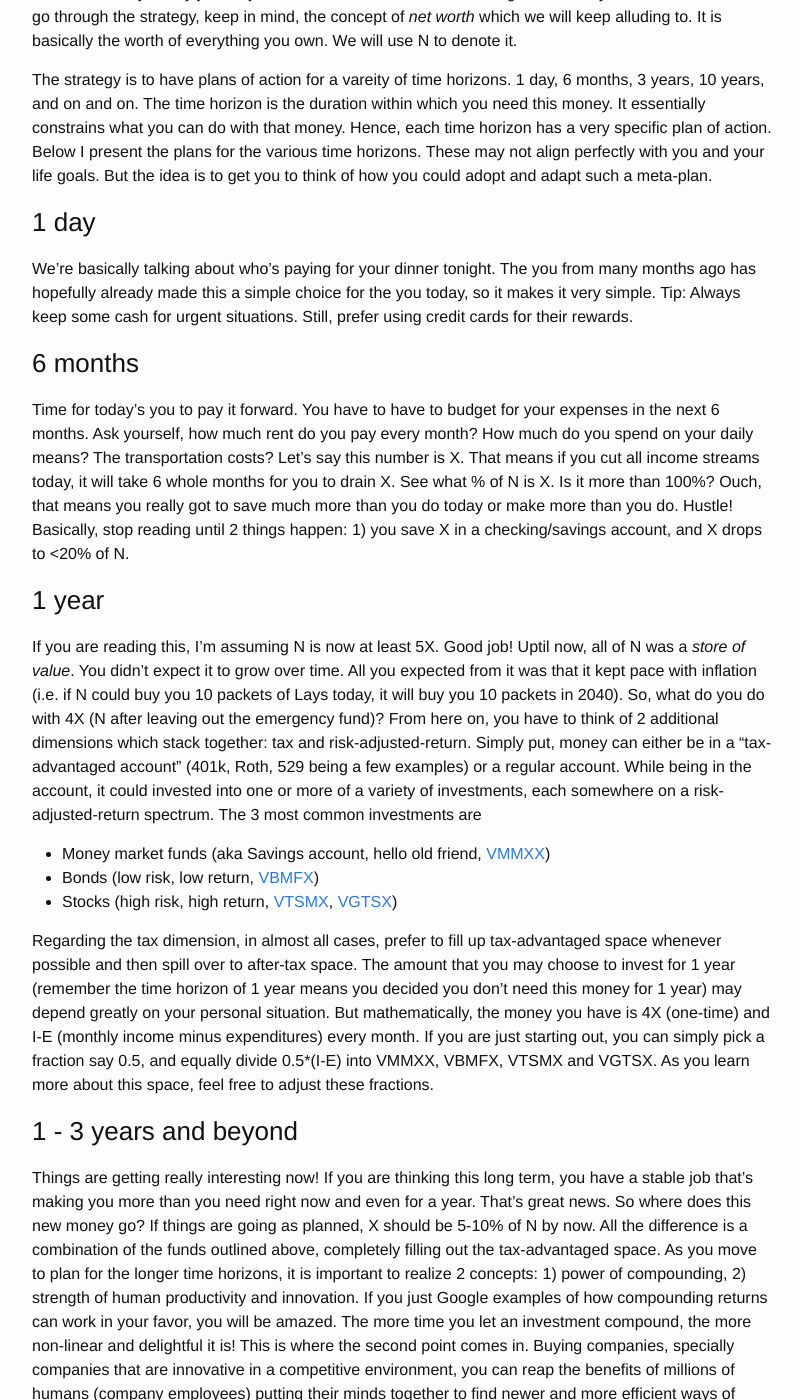
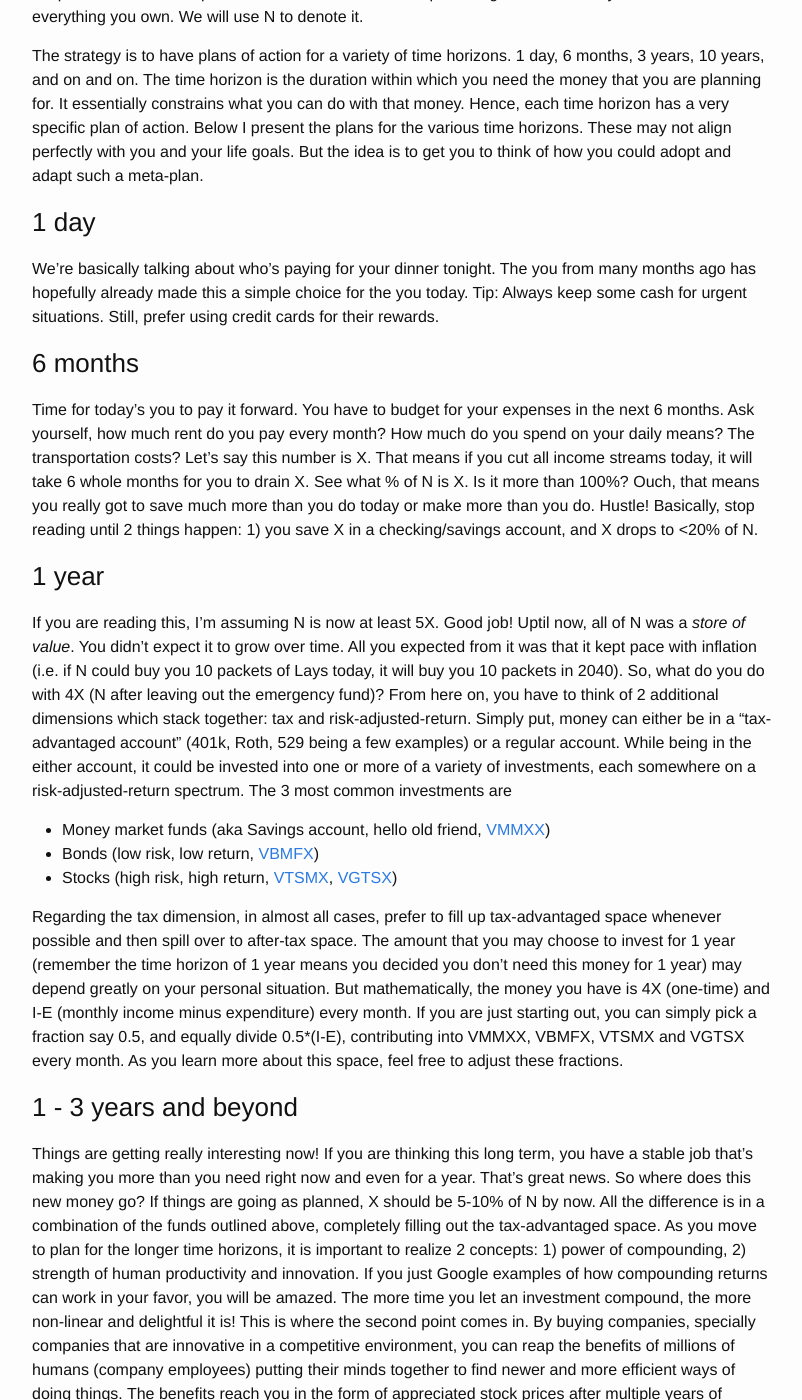
Before and after one commit to xenophene/xenophene.github.io, a Jekyll site: the page built from _posts/2018-01-24-hands-of-financial-planning.markdown, in a window 1280 px wide and 1400 px high, scrolled down 498 px. Shown: the whole window, without its empty margins (238-1040 px from the left). Built offline with Jekyll 4.4.1, drawn with Linux system fonts in a browser that asks for light colours; some of the changed text lies outside the part shown.

Commit message:
added financial plan

```diff
--- a/_posts/2018-01-24-hands-of-financial-planning.markdown
+++ b/_posts/2018-01-24-hands-of-financial-planning.markdown
@@ -9,25 +9,25 @@
 make _decisions_. Not necessarily _good_ or _rational_ decisions, but decisions nonetheless. It helps us get past the forks in the
 road. Our emotions are able to make these decisions for us essentially because they encode and intricately tie together our life experiences,
 biases, likes and dislikes. Now, emotion can work out brilliantly for some. But, consistenly relying on one's emotions to make decisions can very
-quickly derail into something akin to playing a lottery. Even if you win, you know you can't explain let alone repeat the victory.
+quickly derail into something akin to playing a lottery. Even if you win, you know you can't explain it, let alone repeat the process.
 And one of the last things you want to do is to use all your hard-earned money to buy lottery tickets.
 
 Which brings us to the daunting subject of financial planning. And one strategy to systematically eliminate emotion from it. This strategy is
-exceedingly simple and automated by design. It is clearly not the most clever thing you can do, but again cleverness is emotion wearing a top hat.
-Later on, we will also look at why it may just be just as clever as the most clever thing out there _if you stick with it_. As we go through the strategy,
-keep in mind, the concept of _net worth_ which we will keep alluding to. It is basically the worth of everything you own. We will use N to denote it.
+exceedingly simple by design. It is clearly not the cleverest thing you can do, but again cleverness is emotion wearing a top hat.
+As we go through the strategy, keep in mind, the concept of _net worth_ which we will keep alluding to. It is basically the worth of everything you own.
+We will use N to denote it.
 
-The strategy is to have plans of action for a vareity of time horizons. 1 day, 6 months, 3 years, 10 years, and on and on. The time horizon is the duration
-within which you need this money. It essentially constrains what you can do with that money. Hence, each time horizon has
+The strategy is to have plans of action for a variety of time horizons. 1 day, 6 months, 3 years, 10 years, and on and on. The time horizon is the duration
+within which you need the money that you are planning for. It essentially constrains what you can do with that money. Hence, each time horizon has
 a very specific plan of action. Below I present the plans for the various time horizons. These may not align perfectly with you and your life goals. But
 the idea is to get you to think of how you could adopt and adapt such a meta-plan.
 
 ### 1 day
 We're basically talking about who's paying for your dinner tonight. The you from many months ago has hopefully already made this a simple choice for the
-you today, so it makes it very simple. Tip: Always keep some cash for urgent situations. Still, prefer using credit cards for their rewards.
+you today. Tip: Always keep some cash for urgent situations. Still, prefer using credit cards for their rewards.
 
 ### 6 months
-Time for today's you to pay it forward. You have to have to budget for your expenses in the next 6 months. Ask yourself, how much rent do you pay
+Time for today's you to pay it forward. You have to budget for your expenses in the next 6 months. Ask yourself, how much rent do you pay
 every month? How much do you spend on your daily means? The transportation costs? Let's say this number is X. That means if you cut all income streams today,
 it will take 6 whole months for you to drain X. See what % of N is X. Is it more than 100%? Ouch, that means you really got to save much more than you
 do today or make more than you do. Hustle! Basically, stop reading until 2 things happen: 1) you save X in a checking/savings account, and X drops to <20%
@@ -38,7 +38,7 @@
 it to grow over time. All you expected from it was that it kept pace with inflation (i.e. if N could buy you 10 packets of Lays today,
 it will buy you 10 packets in 2040). So, what do you do with 4X (N after leaving out the emergency fund)?
 From here on, you have to think of 2 additional dimensions which stack together: tax and risk-adjusted-return. Simply put, money can either be in a
-"tax-advantaged account" (401k, Roth, 529 being a few examples) or a regular account. While being in the account, it could invested into one or more of
+"tax-advantaged account" (401k, Roth, 529 being a few examples) or a regular account. While being in the either account, it could be invested into one or more of
 a variety of investments, each somewhere on a risk-adjusted-return spectrum.
 The 3 most common investments are
 * Money market funds (aka Savings account, hello old friend, [VMMXX](https://personal.vanguard.com/us/funds/snapshot?FundId=0030&FundIntExt=INT))
@@ -47,20 +47,20 @@
 
 Regarding the tax dimension, in almost all cases, prefer to fill up tax-advantaged space whenever possible and then spill over to after-tax space.
 The amount that you may choose to invest for 1 year (remember the time horizon of 1 year means you decided you don't need this money for 1 year)
-may depend greatly on your personal situation. But mathematically, the money you have is 4X (one-time) and I-E (monthly income minus expenditures) every month.
-If you are just starting out, you can simply pick a fraction say 0.5, and equally divide 0.5\*(I-E) into VMMXX, VBMFX, VTSMX and VGTSX. As you learn more about
-this space, feel free to adjust these fractions.
+may depend greatly on your personal situation. But mathematically, the money you have is 4X (one-time) and I-E (monthly income minus expenditure) every month.
+If you are just starting out, you can simply pick a fraction say 0.5, and equally divide 0.5\*(I-E), contributing into VMMXX, VBMFX, VTSMX and VGTSX every month.
+As you learn more about this space, feel free to adjust these fractions.
 
 ### 1 - 3 years and beyond
 Things are getting really interesting now! If you are thinking this long term, you have a stable job that's making you more than you need right now and even
-for a year. That's great news. So where does this new money go? If things are going as planned, X should be 5-10% of N by now. All the difference is a combination
-of the funds outlined above, completely filling out the tax-advantaged space. As you move to plan for the longer time horizons, it is important to realize
+for a year. That's great news. So where does this new money go? If things are going as planned, X should be 5-10% of N by now. All the difference is in a
+combination of the funds outlined above, completely filling out the tax-advantaged space. As you move to plan for the longer time horizons, it is important to realize
 2 concepts: 1) power of compounding, 2) strength of human productivity and innovation. If you just Google examples of how compounding returns can work in your
 favor, you will be amazed. The more time you let an investment compound, the more non-linear and delightful it is! This is where the second point comes in.
-Buying companies, specially companies that are innovative in a competitive environment, you can reap the benefits of millions of humans (company employees) putting
+By buying companies, specially companies that are innovative in a competitive environment, you can reap the benefits of millions of humans (company employees) putting
 their minds together to find newer and more efficient ways of doing things. The benefits reach you in the form of appreciated stock prices after multiple years
 of holding the stock.
-But which company will the most dominant in 5 years? Will it be the same as the dominant one 15 years in to the future? Probably not. Wouldn't it be nice if you
+But which company will be the most dominant in 5 years? Will it be the same as the dominant one 15 years in to the future? Probably not. Wouldn't it be nice if you
 _never_ had to take this call? Well, that's where index funds (the Vanguard funds above are all the index funds you'd typically need) come in. So you basically
 keep buying more and more of US and International stock markets and capture part of the productivity gains made by the 10s of 1000s of companies in the world.
 
@@ -68,9 +68,9 @@
 1. Find X which is your 6-month expenses.
 2. If X is >20% of N, save, save and save.
 3. Once X is <20% of N, start buying one of 4 Vanguard funds in order of their risk (VMMXX < VBMFX < VTSMX < VGTSX)
-4. Depending on your risk profile, put some of the 4X out of N, and a lot of (I - E) every month
+4. Depending on your risk profile, put some of the 4X out of N, and a lot of (I - E) every month.
 5. Once X becomes 1-10% of N, you've already become financially savvy enough not to need such a list. But still, shift to riskier investments (still stock though)
-6. X is now ~1% of N, ~5% of N in bonds, 40% of N in US stocks, 40% of N in International stocks, 5% of N in cash/checking accounts, rest in Bitcoin (why not?).
+6. X is now ~1% of N, ~5% of N in bonds, 40% of N in US stocks, 40% of N in International stocks, 5% of N in cash/checking accounts, some stock picking for fun, and the rest in Bitcoin (why not?).
 
 There you have it. Note that you can potentially do all of 1-6 today, depending on what X and N is for you. But it's more about the journey and you enjoying it.
 Best wishes!
```
